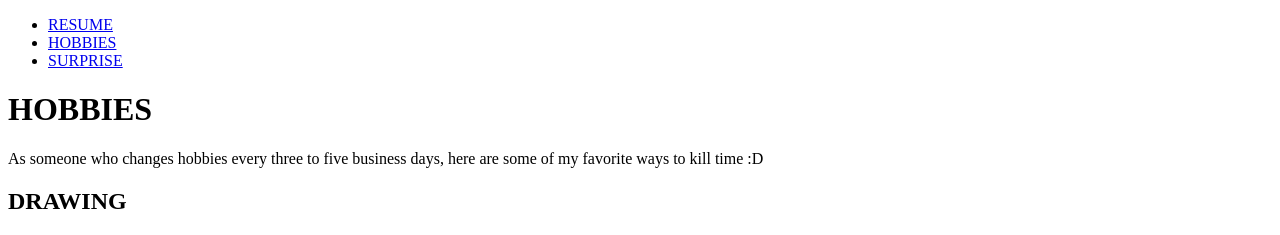
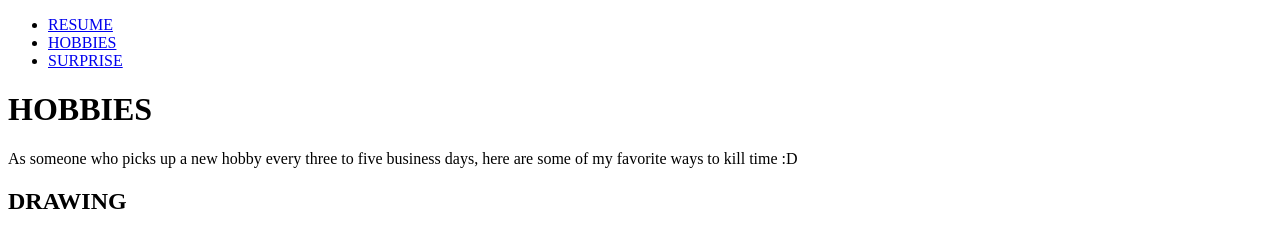
Before and after one commit to anhdang00/project3, a plain HTML site: page page2.html in a window 1280 px wide. Shown: the top 235 px of the page. Drawn offline with Linux system fonts and the light colour scheme.

Commit message:
change introduction

```diff
--- a/page2.html
+++ b/page2.html
@@ -12,7 +12,7 @@
 		<li><a href="page3.html">SURPRISE</a></li>
 	</ul>
   <h1>HOBBIES</h1>
-  <p>As someone who changes hobbies every three to five business days, here are some of my favorite ways to kill time :D</p>
+  <p>As someone who picks up a new hobby every three to five business days, here are some of my favorite ways to kill time :D</p>
 
   <h2>DRAWING</h2>
   <p>Drawing is something I have always love to do ever since I was a kid. Some people suggest that I should pursue an art-related major, but I think I enjoy drawing more when I do it purely for entertainment</p>
```
